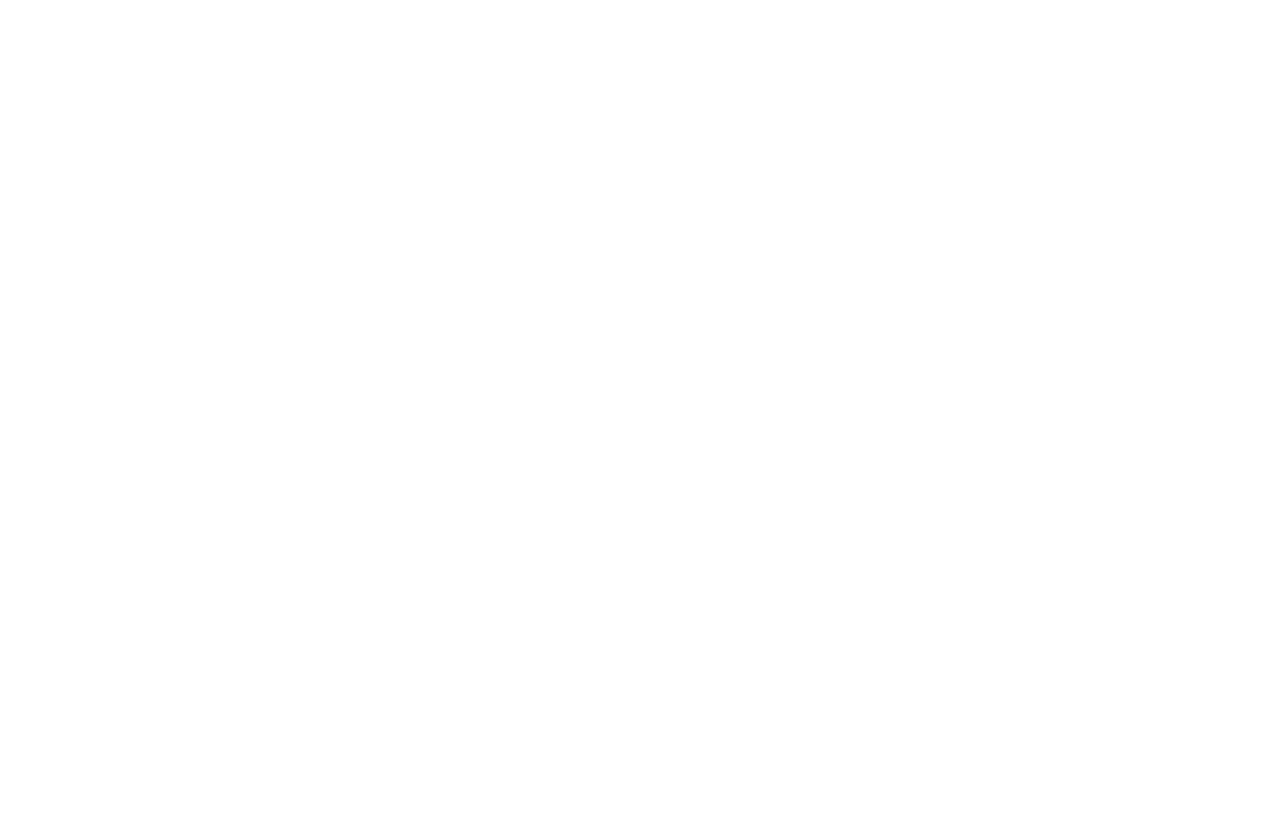
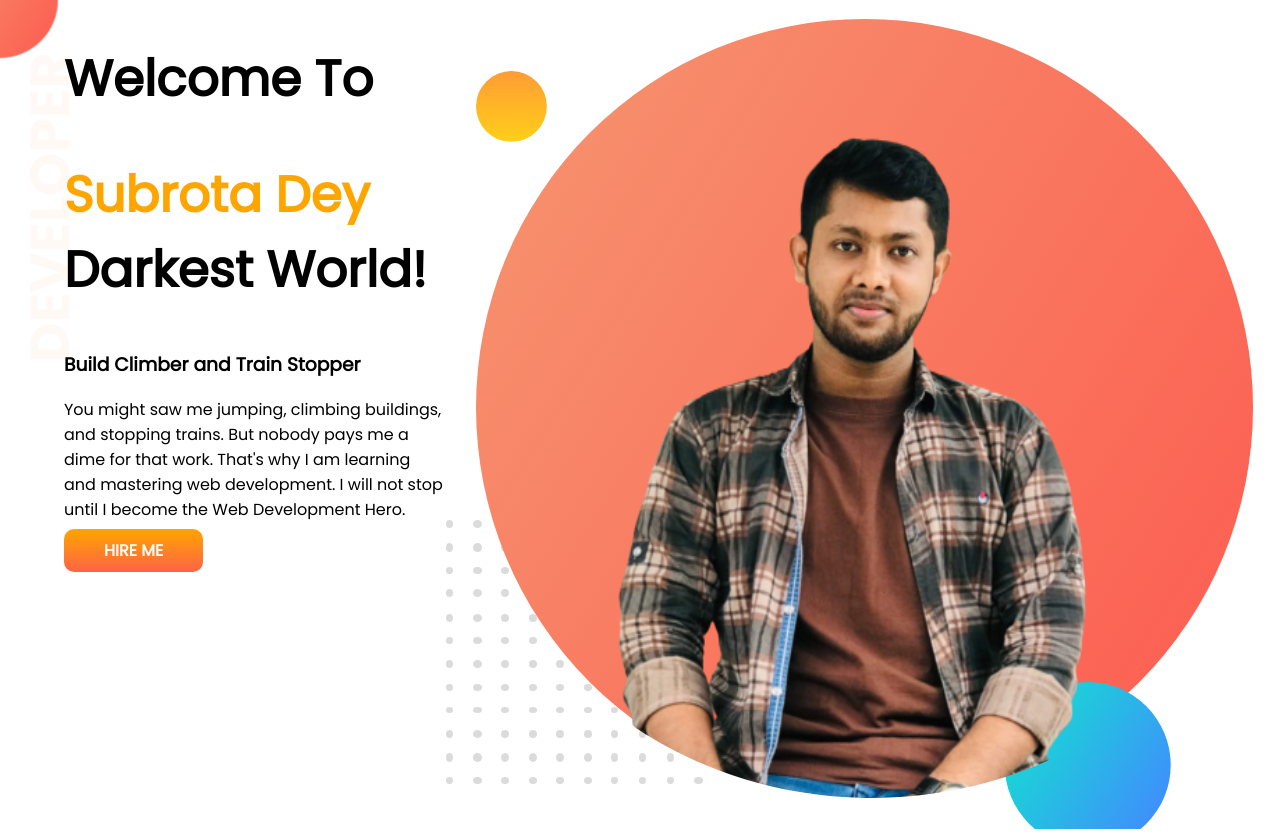
Before and after one commit to subrotadey/developer-portfolio, a plain HTML site: page index.html in a window 1280 px wide. Before the commit the page ends 800 px from the top, so only its background shows below. Drawn offline with Linux system fonts and the light colour scheme.

Commit message:
top banner added

```diff
--- a/index.html
+++ b/index.html
@@ -5,9 +5,25 @@
     <meta http-equiv="X-UA-Compatible" content="IE=edge">
     <meta name="viewport" content="width=device-width, initial-scale=1.0">
     <title>Subrota Portfolio</title>
+    <link rel="preconnect" href="https://fonts.googleapis.com">
+    <link rel="preconnect" href="https://fonts.gstatic.com" crossorigin>
+    <link href="https://fonts.googleapis.com/css2?family=Poppins&display=swap" rel="stylesheet">
     <link rel="stylesheet" href="style.css">
 </head>
 <body>
+    <section class="top-banner">
+        <div class="half-width">
+            <h1>Welcome To</h1>
+            <h1> <span class="orenge-color"> Subrota Dey </span> Darkest World!</h1>
+            <h3>Build Climber and Train Stopper</h3>
+            <p>You might saw me jumping, climbing buildings, and stopping trains. But nobody pays me a dime for that work. That's why I am learning and  mastering web development. I will not stop until I become the Web Development Hero.</p>
+            <a class="link-button" target="_blank" href="https://www.linkedin.com/in/subrota-dey-9a7579210/">HIRE ME</a>
+        </div>
 
+        <div>
+            <img src="images/subrota-pic-with-bg.png" alt="Subrota picture">
+        </div>
+
+    </section>
 </body>
 </html>
--- a/style.css
+++ b/style.css
@@ -0,0 +1,32 @@
+body{
+    font-family: 'Poppins', sans-serif;
+    margin: 0;
+}
+h1{
+    font-size: 50px;
+}
+.orenge-color{
+    color: orange;
+}
+section{
+    display: flex;
+}
+.half-width{
+    width: 80%;
+    padding-left: 5%;
+}
+.half-width img{
+    width: 70%;
+}
+.link-button{
+    text-decoration: none;
+    background-image: linear-gradient(orange, tomato);
+    color: white;
+    font-weight: 700;
+    padding: 10px 40px;
+    border-radius: 10px;
+}
+.top-banner{
+    background-image: url(images/top-banner.png);
+    background-repeat: no-repeat;
+}
```
Also changed, not shown: images/dream-bg.png (added), images/exp-bg.png (added), images/jhankar.png (added), images/jhankar2.png (added), images/my-bg.png (added), images/my-bg2.png (added), images/subrota-pic-with-bg.png (added), images/top-banner.png (added), showOff/taskpays-removebg-preview.png (added), showOff/taskpays.jpg (added), 1 other file.
